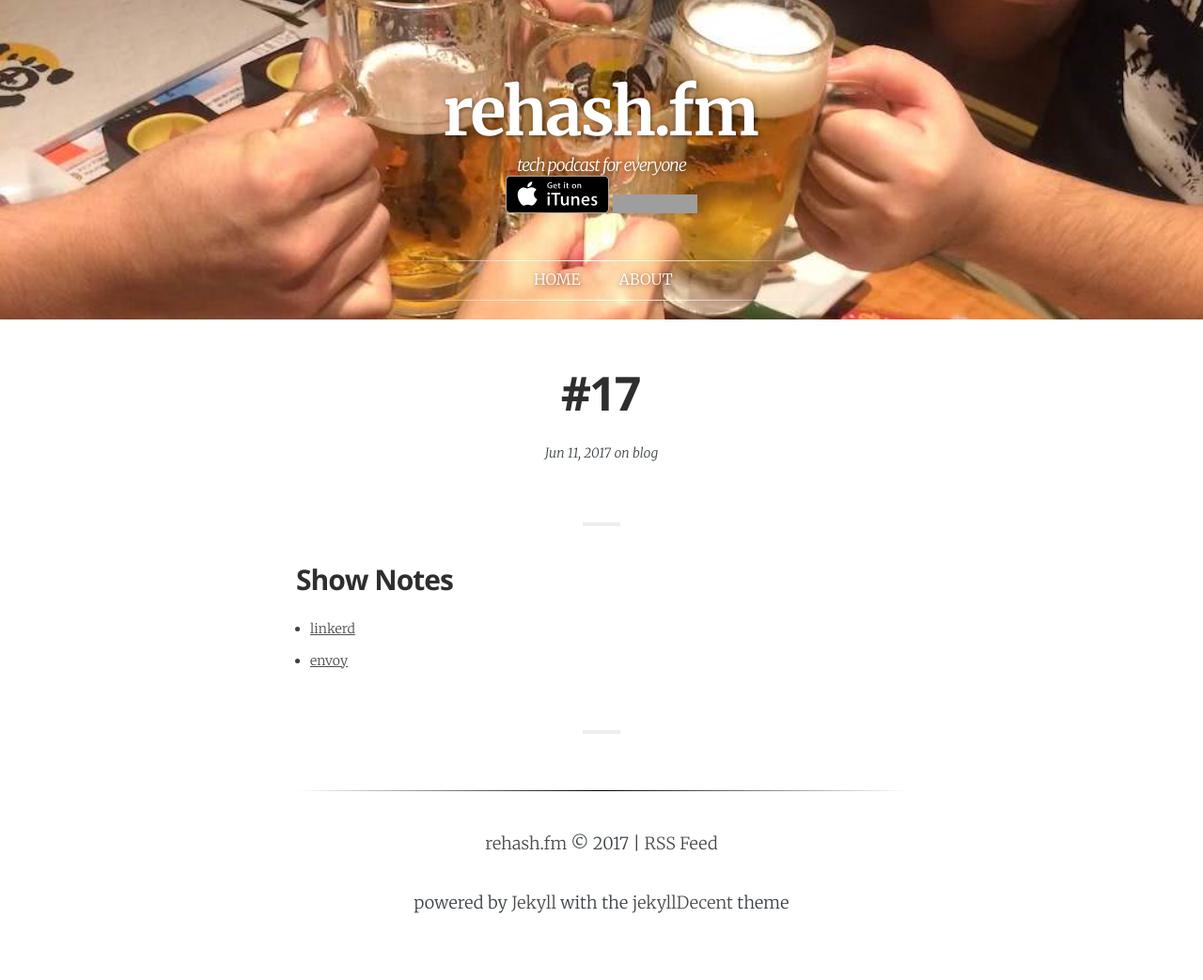
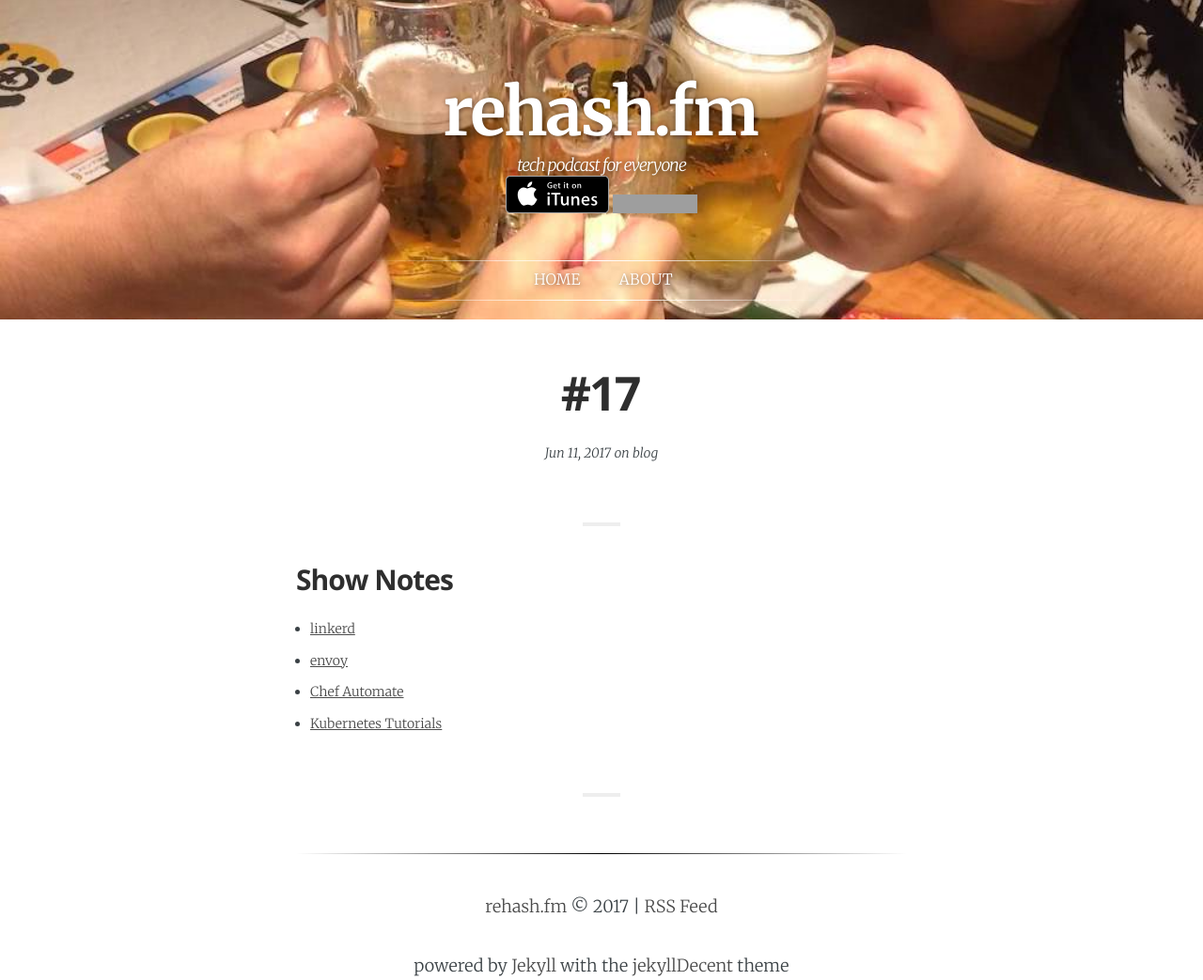
Before and after one commit to rehashfm/rehash.fm, a Jekyll site: the page built from _posts/2017-06-11-17.md, in a window 1280 px wide. Shown: the whole page at 94% size. Built offline with Jekyll 4.4.1, drawn with Linux system fonts in a browser that asks for light colours; some web fonts are replaced; before the commit the page ends 976 px from its top, so only the background shows below that; grey boxes are pictures that could not be loaded.

Commit message:
add links to 17 show notes

```diff
--- a/_posts/2017-06-11-17.md
+++ b/_posts/2017-06-11-17.md
@@ -11,3 +11,5 @@ excerpt:
 ## Show Notes
 - [linkerd](https://linkerd.io/)
 - [envoy](https://lyft.github.io/envoy/)
+- [Chef Automate](https://docs.chef.io/chef_automate.html)
+- [Kubernetes Tutorials](https://kubernetes.io/docs/tutorials/kubernetes-basics/)
```
